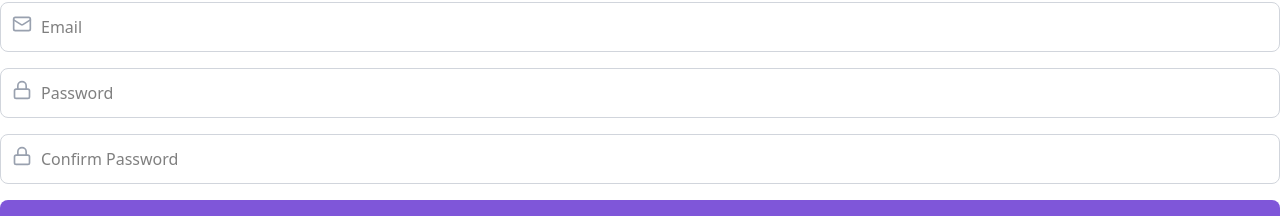
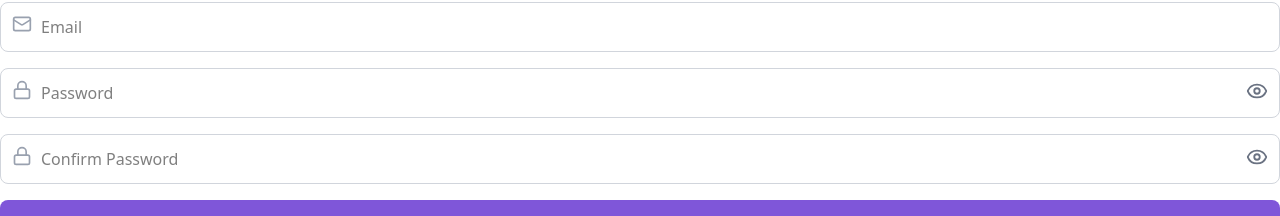
Before and after one commit to vathsalvyas257/ResumeAnalyser-Client, a React (Vite) app: page /signup in a window 1280 px wide. Shown: the part 250-466 px from the top of the page. Built offline with nearby package versions, Linux system fonts and the light colour scheme.

Commit message:
add toggle option for password

```diff
--- a/src/components/auth/LoginForm.jsx
+++ b/src/components/auth/LoginForm.jsx
@@ -3,7 +3,7 @@ import { useNavigate } from "react-router-dom";
 import { useDispatch } from "react-redux";
 import axios from "axios";
 import { toast } from "react-hot-toast";
-import { Mail, Lock } from "lucide-react";
+import { Mail, Lock, Eye, EyeOff } from "lucide-react";
 import { motion } from "framer-motion";
 import { login } from "../../redux/userSlice";
 
@@ -11,12 +11,17 @@ const LoginForm = () => {
   const [formData, setFormData] = useState({ emailId: "", password: "" });
   const [loading, setLoading] = useState(false);
   const [error, setError] = useState("");
+  const [showPassword, setShowPassword] = useState(false);
   const navigate = useNavigate();
   const dispatch = useDispatch(); //  Redux dispatch
   const API_URL = "http://localhost:7777";
 
   const handleInputChange = (e) => {
     setFormData({ ...formData, [e.target.name]: e.target.value });
+  };
+
+  const togglePasswordVisibility = () => {
+    setShowPassword(!showPassword);
   };
 
   const handleSubmit = async (e) => {
@@ -76,7 +81,7 @@ const LoginForm = () => {
       <div className="relative">
         <Lock className="absolute left-3 top-3 text-[#7F56D9]" size={20} />
         <input
-          type="password"
+          type={showPassword ? "text" : "password"}
           name="password"
           placeholder="Password"
           className="w-full pl-10 p-3 border border-gray-300 rounded-lg focus:outline-none focus:border-[#7F56D9]"
@@ -84,6 +89,13 @@ const LoginForm = () => {
           onChange={handleInputChange}
           required
         />
+        <button
+          type="button"
+          className="absolute right-3 top-3 text-gray-500 hover:text-[#7F56D9]"
+          onClick={togglePasswordVisibility}
+        >
+          {showPassword ? <EyeOff size={22} /> : <Eye size={22} />}
+        </button>
       </div>
 
       {error && <p className="text-red-500 text-sm text-center">{error}</p>}
--- a/src/components/auth/SignupForm.jsx
+++ b/src/components/auth/SignupForm.jsx
@@ -1,7 +1,7 @@
 import { useState } from "react";
 import axios from "axios";
 import { toast } from "react-hot-toast";
-import { Mail, Lock, User } from "lucide-react";
+import { Mail, Lock, User, Eye, EyeOff } from "lucide-react";
 
 const SignupForm = () => {
   const [formData, setFormData] = useState({
@@ -14,10 +14,20 @@ const SignupForm = () => {
 
   const [loading, setLoading] = useState(false);
   const [success, setSuccess] = useState(false);
+  const [showPassword, setShowPassword] = useState(false);
+  const [showConfirmPassword, setShowConfirmPassword] = useState(false);
   const API_URL = "http://localhost:7777"; // Replace with your backend URL
 
   const handleInputChange = (e) => {
     setFormData({ ...formData, [e.target.name]: e.target.value });
+  };
+
+  const togglePasswordVisibility = () => {
+    setShowPassword(!showPassword);
+  };
+
+  const toggleConfirmPasswordVisibility = () => {
+    setShowConfirmPassword(!showConfirmPassword);
   };
 
   const handleSubmit = async (e) => {
@@ -130,7 +140,7 @@ const SignupForm = () => {
       <div className="relative">
         <Lock className="absolute left-3 top-3 text-gray-400" size={20} />
         <input
-          type="password"
+          type={showPassword ? "text" : "password"}
           name="password"
           placeholder="Password"
           className="w-full pl-10 p-3 border border-gray-300 rounded-lg focus:outline-none focus:border-[#0077B6]"
@@ -138,12 +148,19 @@ const SignupForm = () => {
           onChange={handleInputChange}
           required
         />
+        <button
+          type="button"
+          className="absolute right-3 top-3 text-gray-500 hover:text-[#7F56D9]"
+          onClick={togglePasswordVisibility}
+        >
+          {showPassword ? <EyeOff size={22} /> : <Eye size={22} />}
+        </button>
       </div>
 
       <div className="relative">
         <Lock className="absolute left-3 top-3 text-gray-400" size={20} />
         <input
-          type="password"
+          type={showConfirmPassword ? "text" : "password"}
           name="confirmPassword"
           placeholder="Confirm Password"
           className="w-full pl-10 p-3 border border-gray-300 rounded-lg focus:outline-none focus:border-[#0077B6]"
@@ -151,6 +168,13 @@ const SignupForm = () => {
           onChange={handleInputChange}
           required
         />
+        <button
+          type="button"
+          className="absolute right-3 top-3 text-gray-500 hover:text-[#7F56D9]"
+          onClick={toggleConfirmPasswordVisibility}
+        >
+          {showConfirmPassword ? <EyeOff size={22} /> : <Eye size={22} />}
+        </button>
       </div>
 
       <button
```
